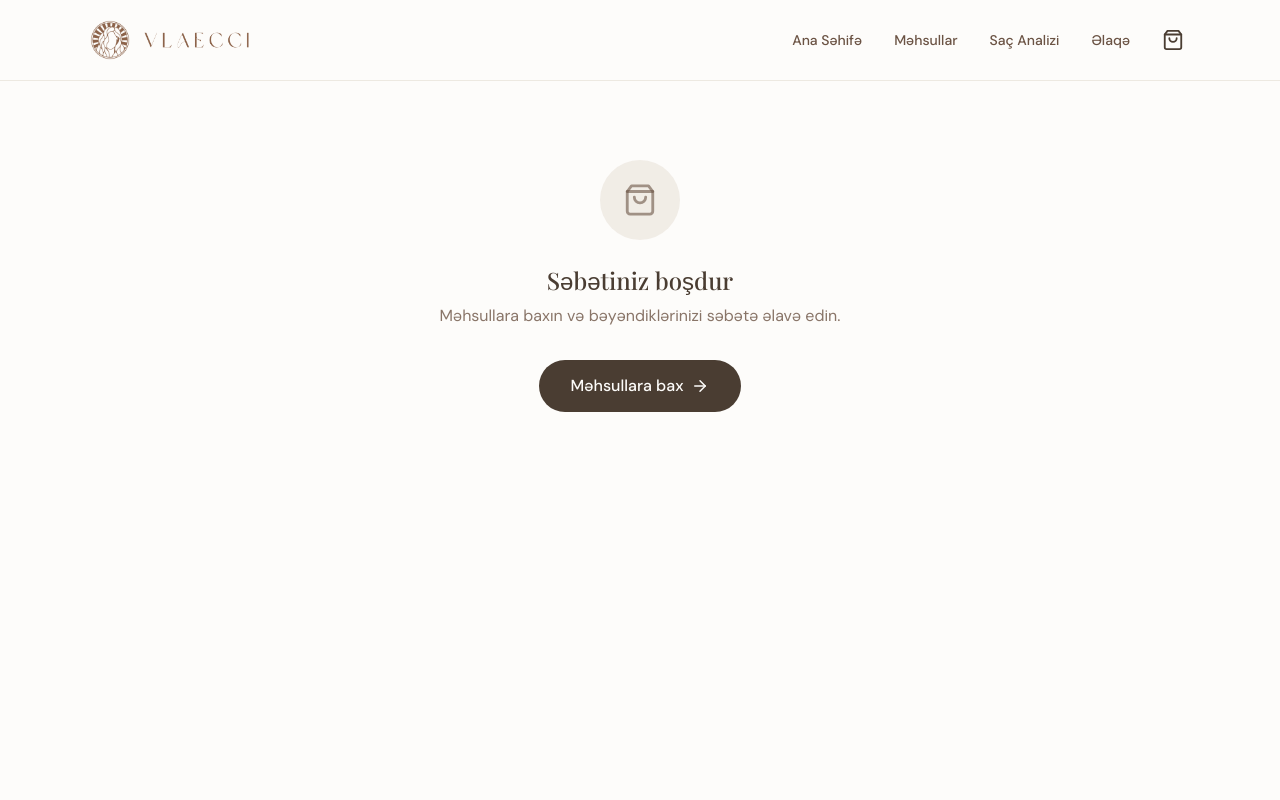
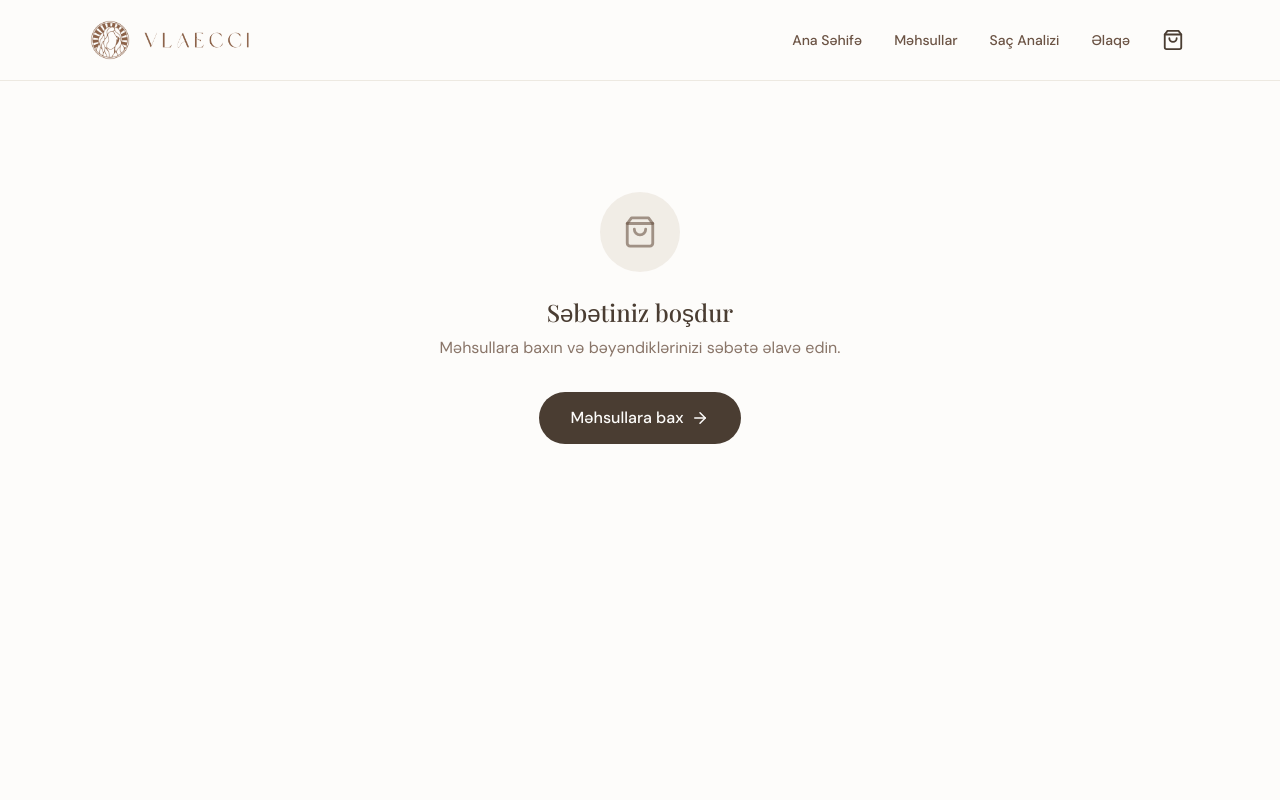
Before and after one commit to kenan805/vlaecci, a Next.js app: page /sebet in a window 1280 px wide. Shown: the top 800 px of the page. Built offline with nearby package versions, Linux system fonts and the light colour scheme; a web font is replaced by a local one.

Commit message:
feat(1006): fix cart page sticking to the header
Same cause as /analiz: pt-20 equalled the 80px header on md+. Use pt-24 / md:pt-28 for a 32px gap at every width.

```diff
--- a/src/app/sebet/page.tsx
+++ b/src/app/sebet/page.tsx
@@ -457,7 +457,7 @@ export default function CartPage() {
   return (
     <>
       <Header />
-      <main className="pt-20 pb-16 min-h-screen">
+      <main className="pt-24 md:pt-28 pb-16 min-h-screen">
         <div className="max-w-6xl mx-auto px-4 sm:px-6">{body}</div>
       </main>
       <Footer />
```
